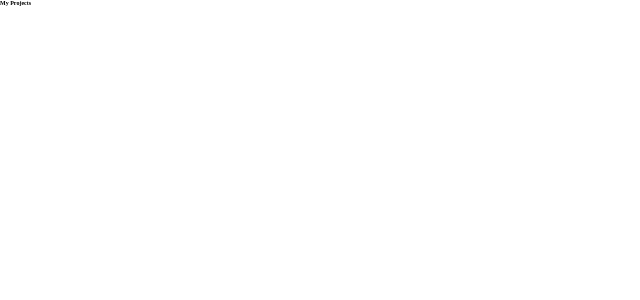
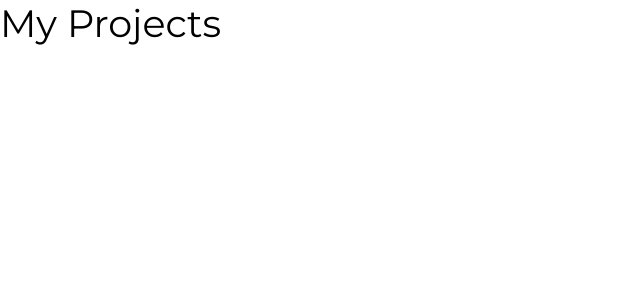
Before and after one commit to ferdroid8080/personal-web, a React app: page / in a window 1280 px wide. Shown: the top 300 px of the page, without its empty margins (0-640 px from the left). Built offline with nearby package versions, Linux system fonts and the light colour scheme.

Commit message:
added styles, font

```diff
--- a/public/index.html
+++ b/public/index.html
@@ -4,6 +4,8 @@
   <meta charset="UTF-8">
   <meta name="viewport" content="width=device-width, initial-scale=1.0">
   <title>My Projects - @andresfmj</title>
+  <link rel="preconnect" href="https://fonts.gstatic.com">
+  <link href="https://fonts.googleapis.com/css2?family=Montserrat:wght@300;400;700&display=swap" rel="stylesheet">
 </head>
 <body>
   <div id="app"></div>
--- a/src/styles.css
+++ b/src/styles.css
@@ -3,4 +3,35 @@
   margin: 0;
   padding: 0;
   font-size: 62.5%;
+  font-family: 'Montserrat', sans-serif;
 }
+
+body, html {
+  font-size: 1.7rem;
+  font-weight: 300;
+}
+
+h1 {
+  font-size: 1.4rem;
+  font-weight: 400;
+}
+h2 {
+  font-weight: 400;
+}
+h4 {
+  font-size: 1rem;
+  font-weight: 300;
+}
+
+
+.text-center {
+  text-align: center;
+}
+
+a {
+  text-decoration: none;
+  color: #616161;
+}
+a:hover {
+  color: #8d8d8d;
+}
```
